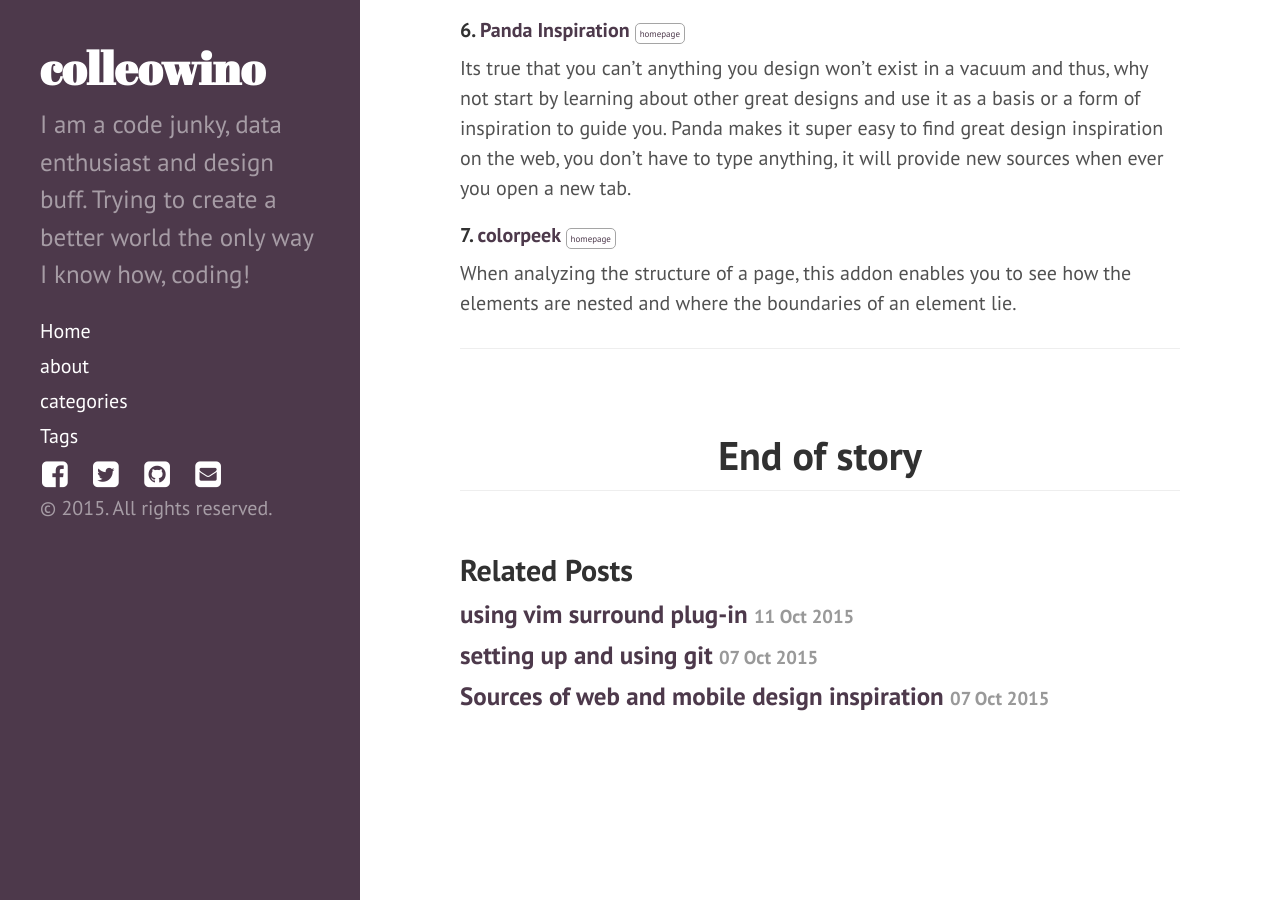
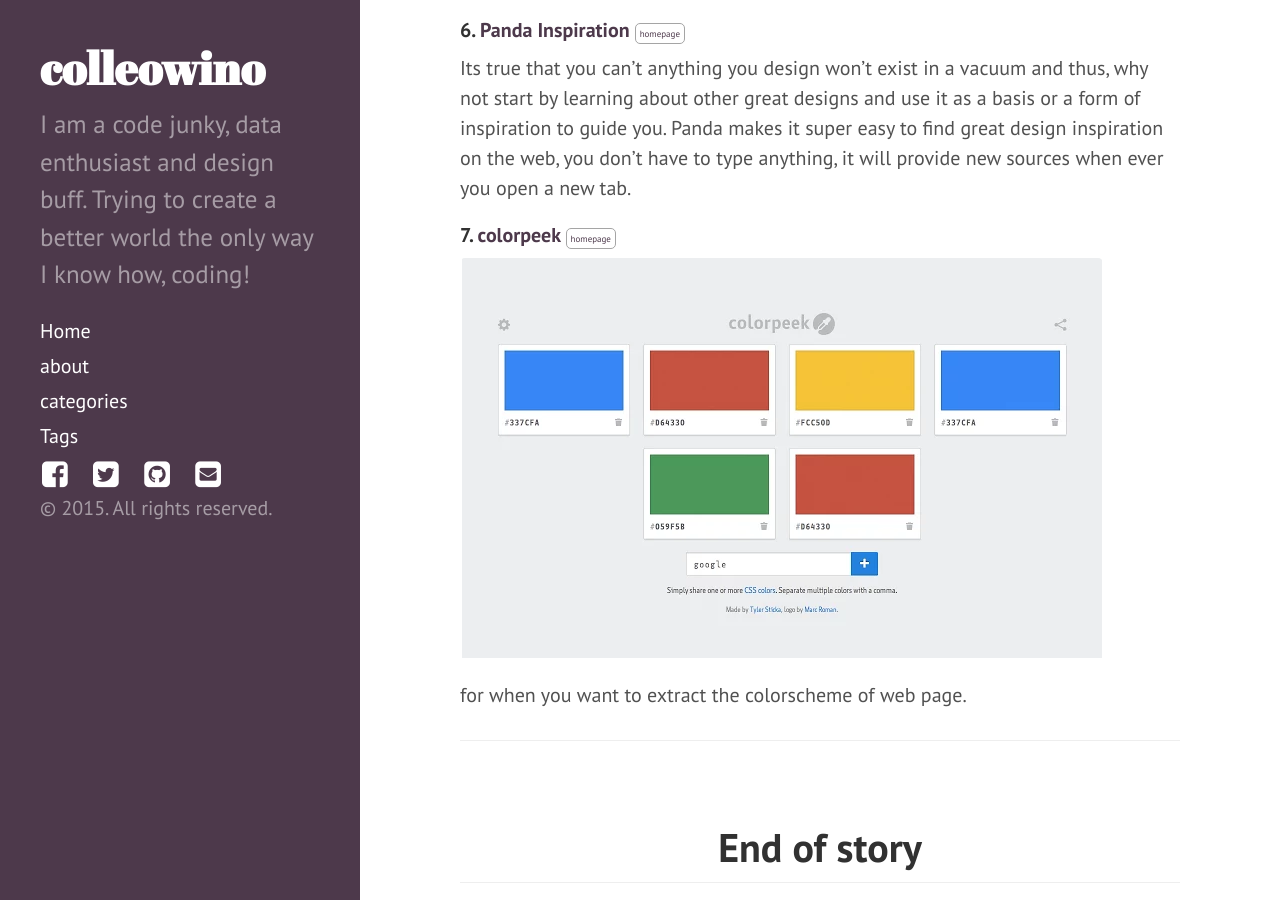
Before and after one commit to colleowino/colleowino.github.io, a Jekyll site: the page built from _posts/2015-09-30-my-favorite-browser-addons.md, in a window 1280 px wide and 900 px high, scrolled down 967 px. Built offline with Jekyll 4.4.1, drawn with Linux system fonts in a browser that asks for light colours; nearby versions of some CDN libraries; comment, search, counter and statistics services are not loaded.

Commit message:
+update colorpeek image

```diff
--- a/_posts/2015-09-30-my-favorite-browser-addons.md
+++ b/_posts/2015-09-30-my-favorite-browser-addons.md
@@ -28,6 +28,9 @@
 Its true that you can't anything you design won't exist in a vacuum and thus, why not start by learning about other great designs and use it as a basis or a form of inspiration to guide you. Panda makes it super easy to find great design inspiration on the web, you don't have to type anything, it will provide new sources when ever you open a new tab.
 
 #### 7. [colorpeek](https://chrome.google.com/webstore/detail/colorpeek/bijmchgbjjmcmhldfpbamobldomjoioo) [homepage](http://colorpeek.com/){:target="blank" class="sub"}
-When analyzing the structure of a page, this addon enables you to see how the elements are nested and where the boundaries of an element lie.
+<a target="_blank" href="https://chrome.google.com/webstore/detail/colorpeek/bijmchgbjjmcmhldfpbamobldomjoioo">
+![colorpeek](/img/colorpeek.png " the colorpeek color display ")
+</a>
+for when you want to extract the colorscheme of web page.
 
 -----
```
Also changed, not shown: img/colorpeek.png (added).
